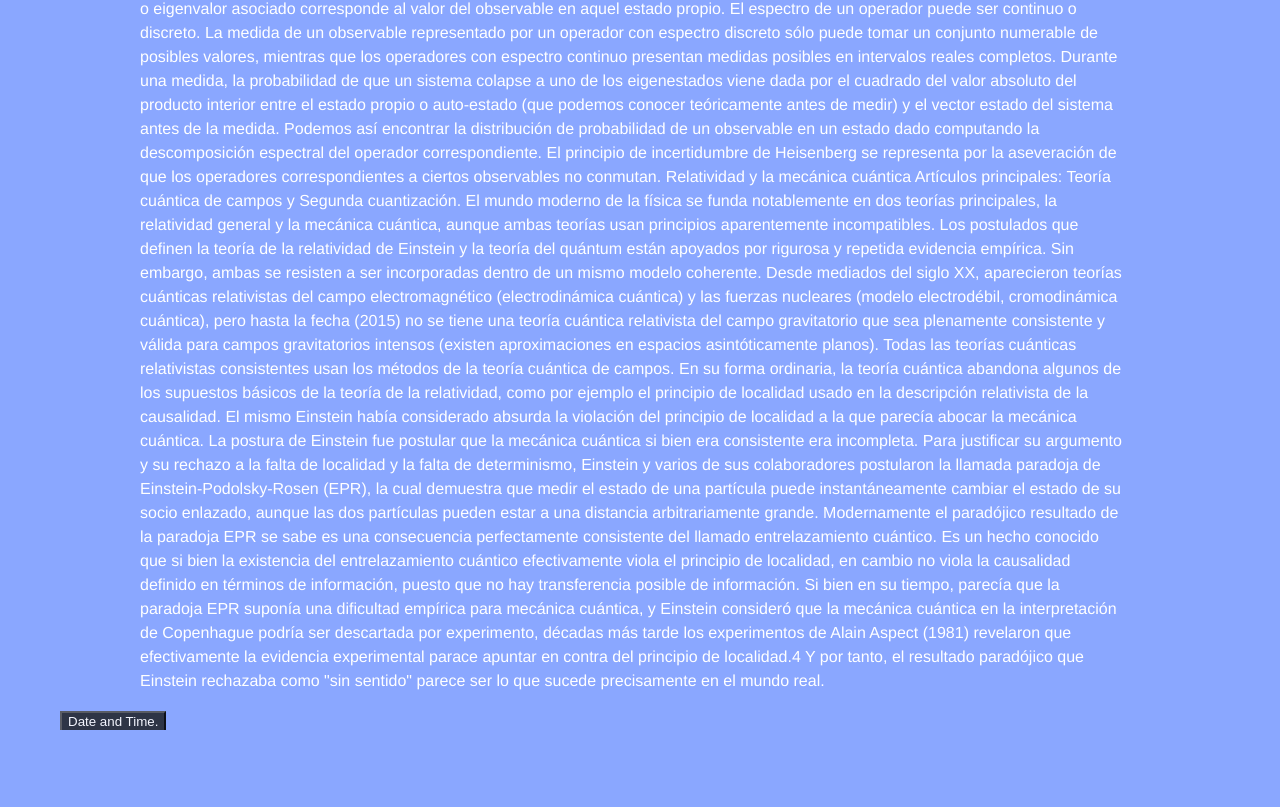
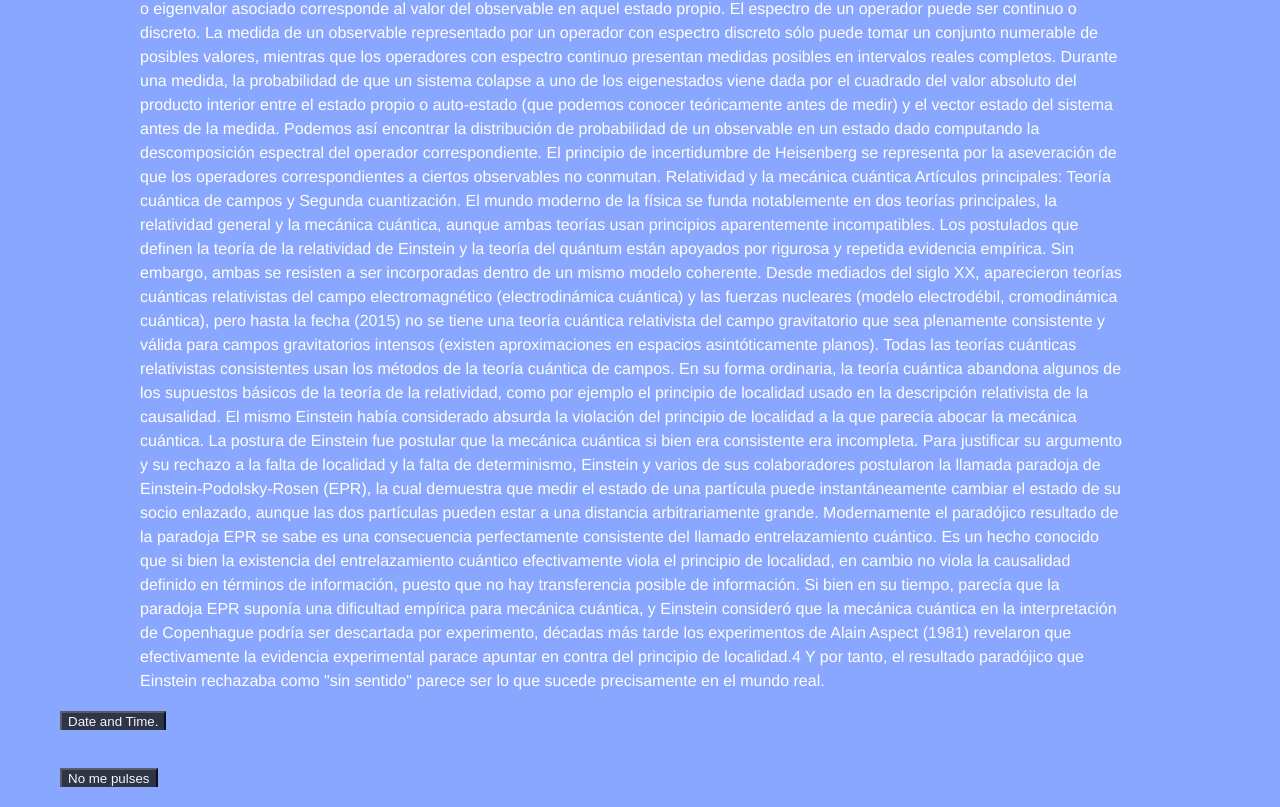
Before and after one commit to rtoob/Web, a plain HTML site: page index.html in a window 1280 px wide. Shown: the part 3575-4382 px from the top of the page. Before the commit the page ends 4341 px from the top, so only its background shows below. Drawn offline with nearby package versions, Linux system fonts and the light colour scheme.

Commit message:
Botones añadidos
descripciones añadidas

```diff
--- a/assets/js/header.js
+++ b/assets/js/header.js
@@ -1,3 +1,4 @@
+<!-- Función de cámbio de cabecero" /-->
 $(document).ready(function(){
 
 	$(window).scroll(function(){
--- a/index.html
+++ b/index.html
@@ -2,17 +2,17 @@
 <html lang="es">
 <head>
   <meta http-equiv="Content-Type" content="text/html">
-
+  <!-- Título de la Página" /-->
   <title>MyOiT</title>
   <link rel="stylesheet" href="./assets/css/style.css">
   <!-- meta charset="ISO-8859-1" /-->
   <meta charset="utf-8" name="viewport" content="width=device-width, user-scalable=no, initial-scale=1.0, maximum-scale=1.0, minimum-scale=1.0">
   <script src="http://code.jquery.com/jquery-latest.js"></script>
-   <script src="./assets/js/header.js"></script>
-
+  <script src="./assets/js/header.js"></script>
 
 </head>
 <body>
+  <!-- Cabecero de la Página" /-->
 <header>
 		<div class="wrapper">
 			<div class="logo">MyOiT</div>
@@ -25,7 +25,7 @@
 			</nav>
 		</div>
 </header>
-
+  <!-- Texto de la página" /-->
 	<section class="contenido wrapper">
 	<p>Mecánica cuántica
 Imagen ilustrativa de la dualidad onda-partícula, en el que se aprecia cómo un mismo fenómeno
@@ -148,11 +148,13 @@ En su forma ordinaria, la teoría cuántica abandona algunos de los supuestos b
 
 
 	</section>
+	<!-- Botón de Display de Hora y Día" /-->
 <div class="clock">
-<button type="button"
-onclick="document.getElementById('DtnTme').innerHTML = Date()">
-Date and Time.</button>
+<button type="button"onclick="document.getElementById('DtnTme').innerHTML = Date()">Date and Time.</button>
 <p id="DtnTme"></p>
 </div>
-
+	<!-- Botón de Trolleo" /-->
+<div>
+<button type="button" onclick="document.write(333 + 333)">No me pulses</button>
+</div>
 </body>
```
